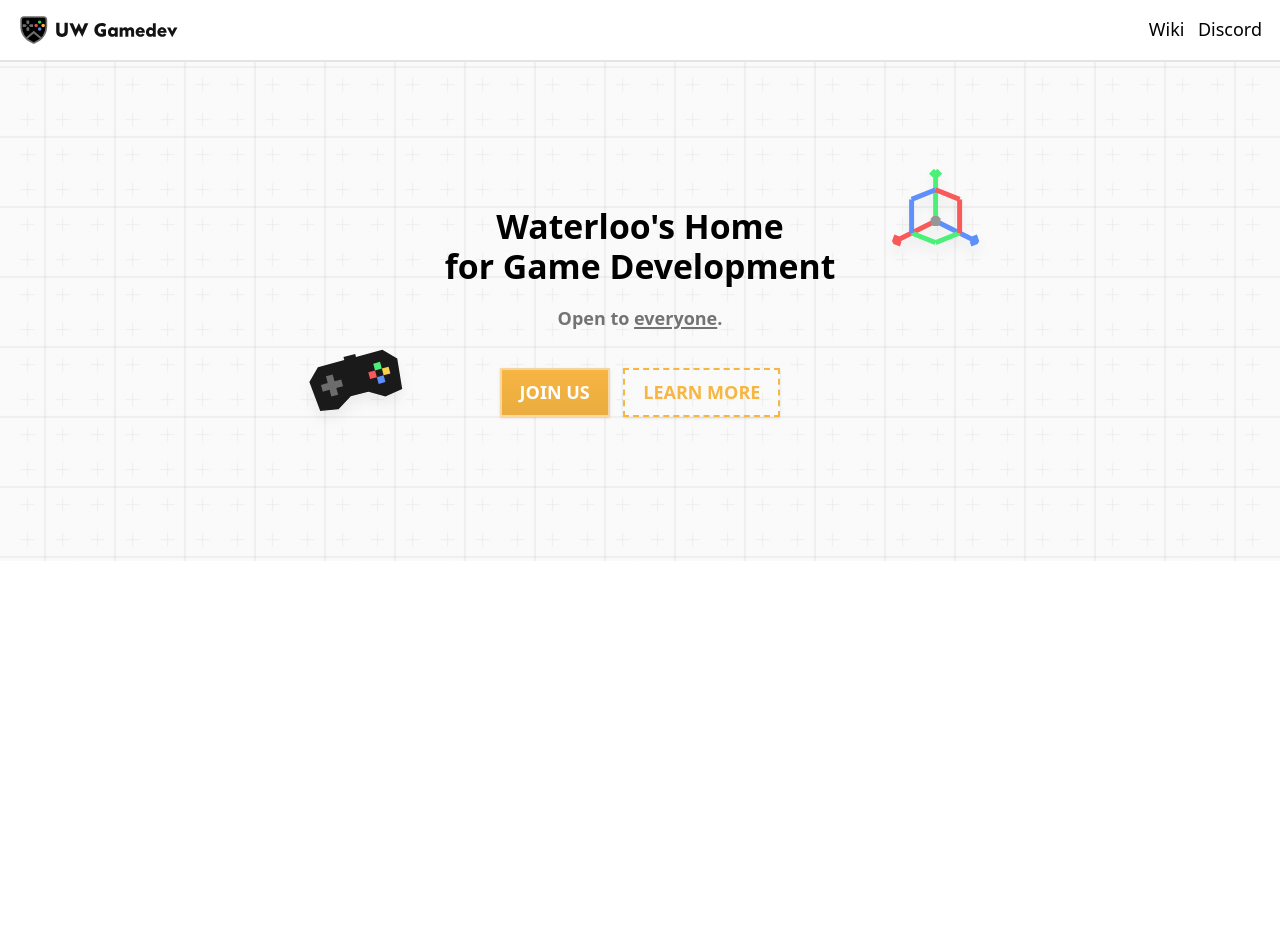
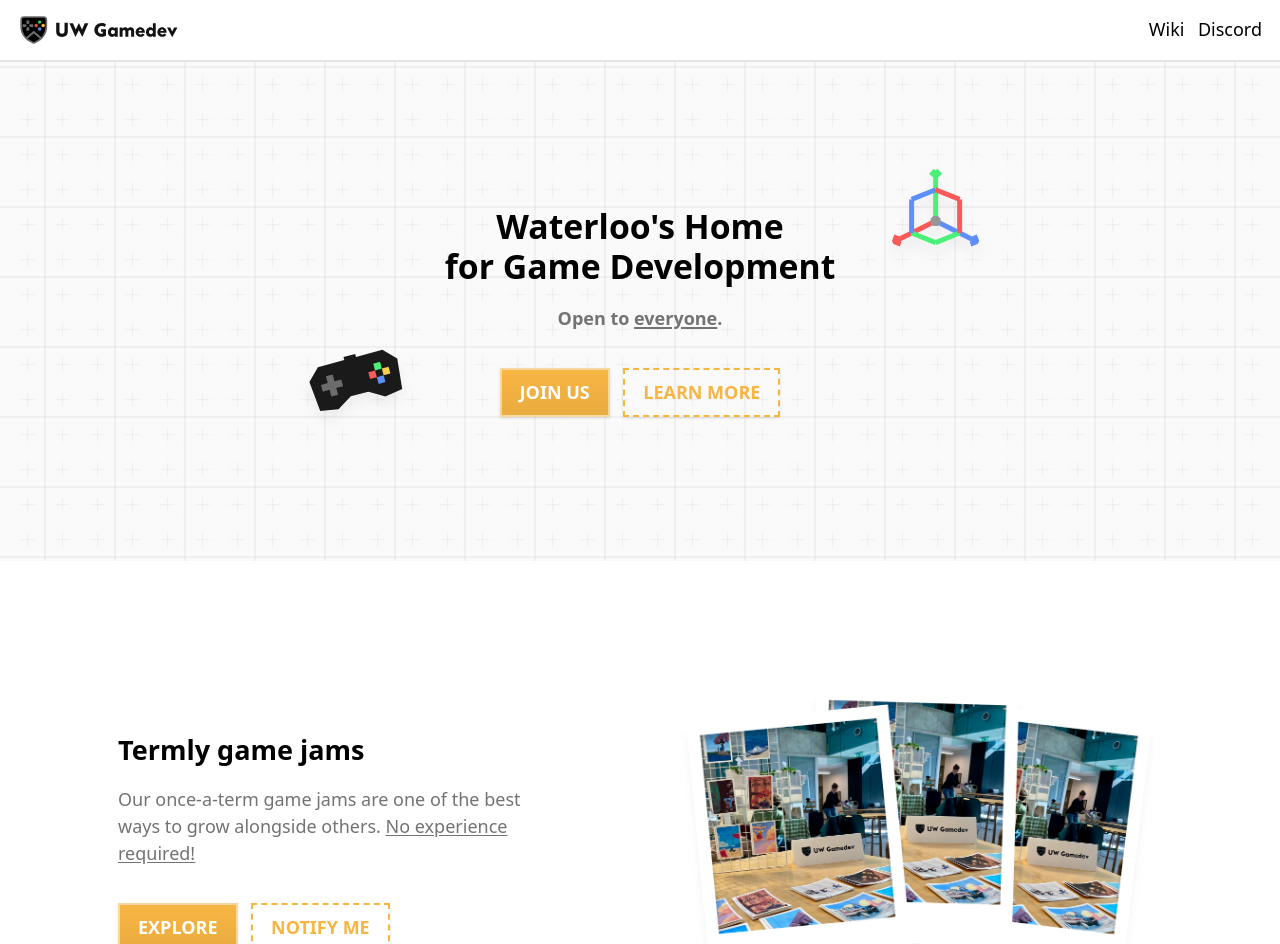
Before and after one commit to uwgdc/uwgdc.github.io, a React (Vite) app: page / in a window 1280 px wide. Shown: the top 944 px of the page. Before the commit the page ends 800 px from the top, so only its background shows below. Built offline with nearby package versions, Linux system fonts and the light colour scheme; a web font is replaced by a local one.

Commit message:
Script GameJamsSection

```diff
--- a/src/App.tsx
+++ b/src/App.tsx
@@ -2,6 +2,7 @@ import IntroSection from "./components/sections/IntroSection";
 import Topbar from "./components/Topbar";
 
 import GridPattern from "./assets/GridPattern.svg";
+import GameJamsSection from "./components/sections/GameJamsSection";
 
 export default function Main() {
   return (
@@ -15,6 +16,7 @@ export default function Main() {
         }}
       >
         <IntroSection />
+        <GameJamsSection />
       </div>
     </div>
   );
--- /dev/null
+++ b/src/components/sections/GameJamsSection.tsx
@@ -0,0 +1,27 @@
+import { Button } from "../Button";
+import Photos from "../../assets/Photos.png";
+
+export default function GameJamsSection() {
+  return (
+    <div className="py-28 flex flex-col bg-white">
+      <div className="flex flex-row flex-wrap gap-x-28 gap-y-16 justify-center items-center">
+        <div className="flex flex-col gap-8 w-fit">
+          <div className="flex flex-col gap-4 w-96">
+            <h1 className="mb-0 text-2xl [&]:font-semibold w-fit">
+              Termly game jams
+            </h1>
+            <p className="text-neutral-500 font-medium mt-0 w-full">
+              Our once-a-term game jams are one of the best ways to grow
+              alongside others. <u>No experience required!</u>
+            </p>
+          </div>
+          <span className="flex gap-3 bg-white w-fit">
+            <Button variant="primary">Explore</Button>
+            <Button variant="outlined">Notify me</Button>
+          </span>
+        </div>
+        <img src={Photos} className="w-108"></img>
+      </div>
+    </div>
+  );
+}
```
Also changed, not shown: src/assets/Photos.png (added).
